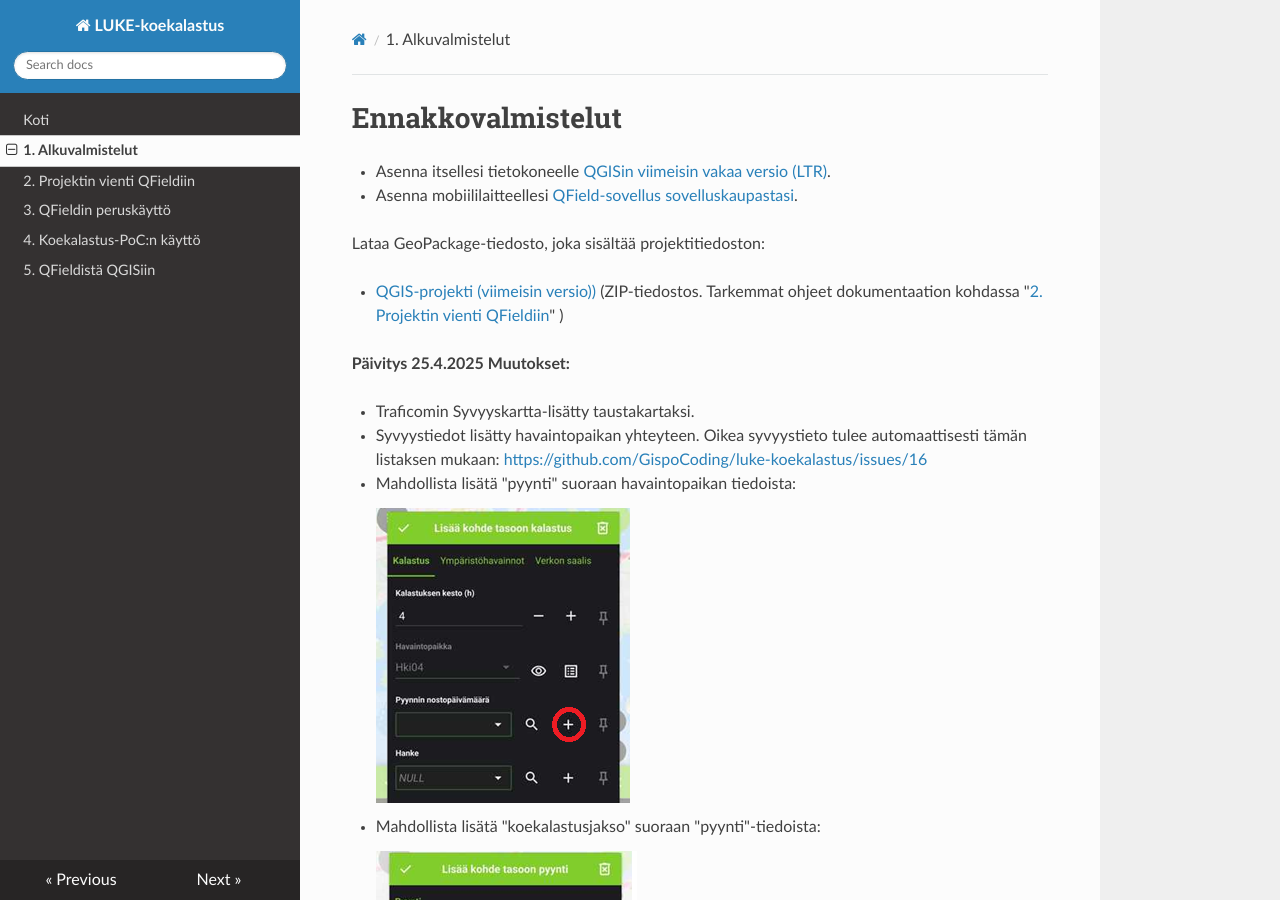
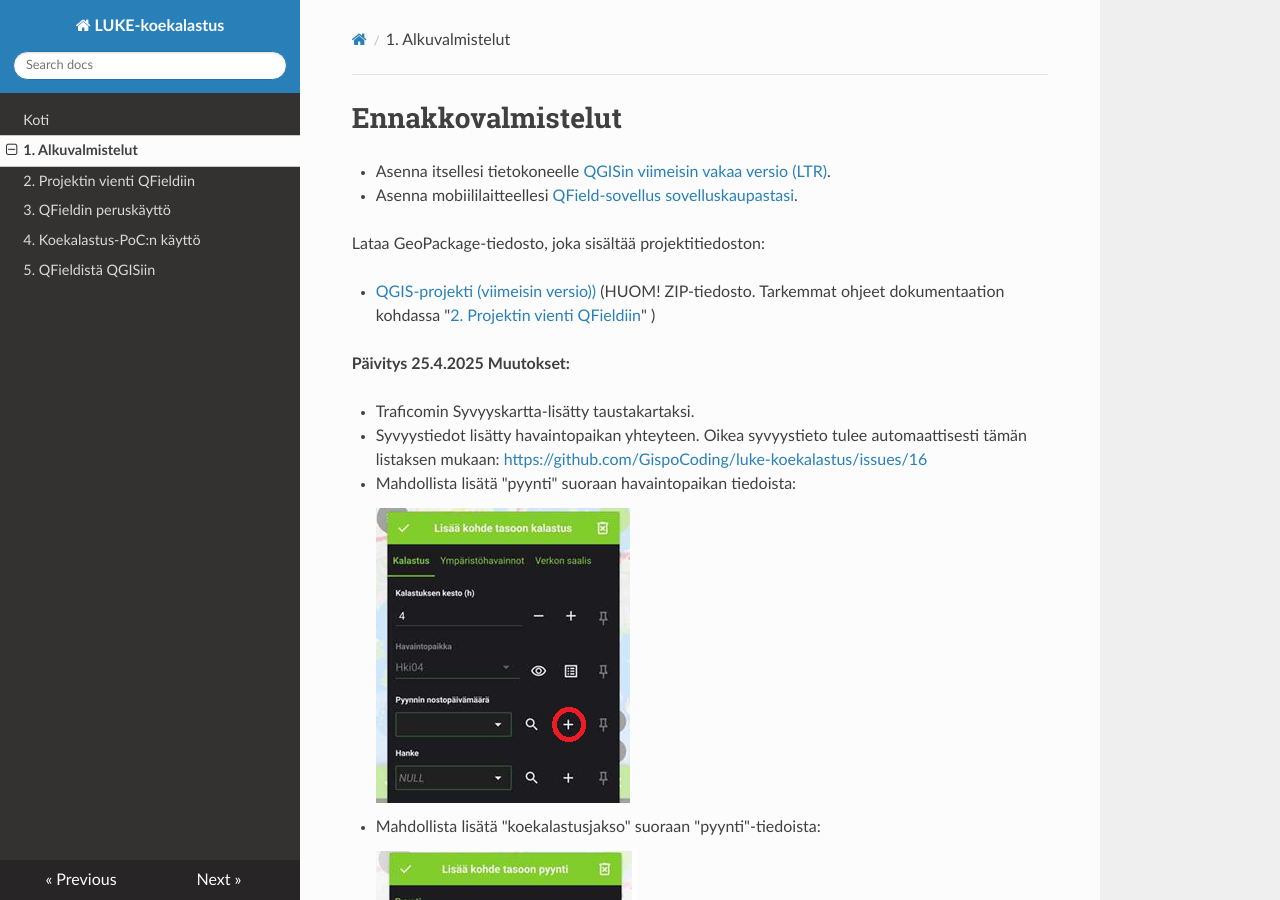
Before and after one commit to GispoCoding/luke-koekalastus, an MkDocs documentation site: the page built from docs/1_alkuvalmistelut.md, in a window 1280 px wide and 900 px high. Built offline with MkDocs 1.6.1, drawn with Linux system fonts in a browser that asks for light colours; nearby versions of some CDN libraries.

Commit message:
pientä korjailua3

```diff
--- a/docs/1_alkuvalmistelut.md
+++ b/docs/1_alkuvalmistelut.md
@@ -5,7 +5,7 @@
 
 Lataa GeoPackage-tiedosto, joka sisältää projektitiedoston:
 
--   [QGIS-projekti (viimeisin versio))](https://drive.google.com/uc?export=download&id=1eDXXaWPuvdf8Gh_VLST9cFO6T7tb2N1N) (ZIP-tiedostos. Tarkemmat ohjeet dokumentaation kohdassa "[2. Projektin vienti QFieldiin](https://gispocoding.github.io/luke-koekalastus/2_vienti.html)" )
+-   [QGIS-projekti (viimeisin versio))](https://drive.google.com/uc?export=download&id=1eDXXaWPuvdf8Gh_VLST9cFO6T7tb2N1N) (HUOM! ZIP-tiedosto. Tarkemmat ohjeet dokumentaation kohdassa "[2. Projektin vienti QFieldiin](https://gispocoding.github.io/luke-koekalastus/2_vienti.html)" )
 
 **Päivitys 25.4.2025 Muutokset:**
 
```
